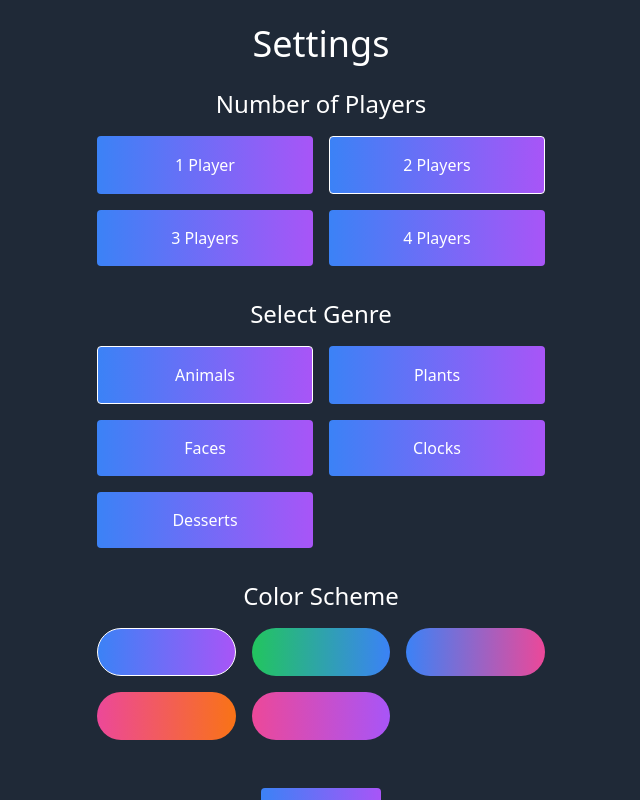
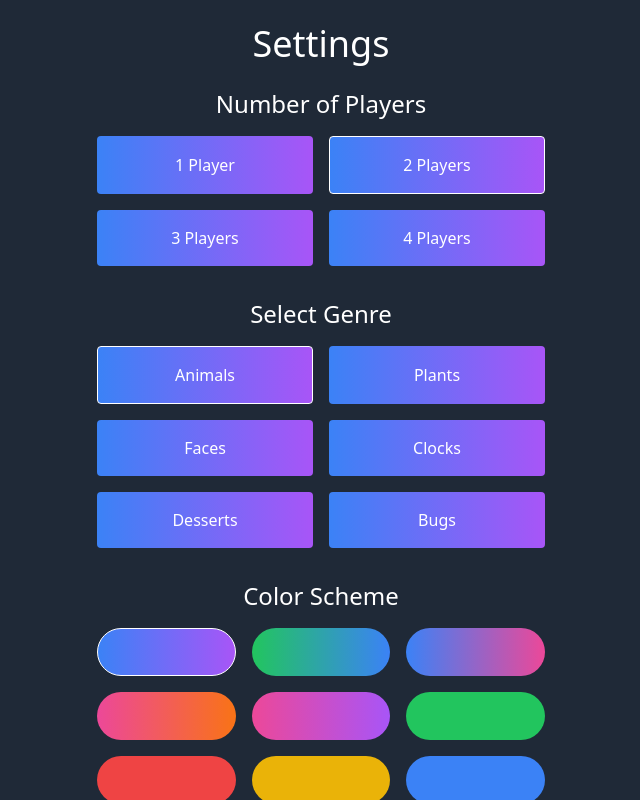
Before and after one commit to redperk/matchymatchy, a React (Vite) app: page / in a window 1280 px wide. Both pictures are taken after a click on the button 1252 px from the left and 28 px from the top of the page. Shown: the top 800 px of the page, without its empty margins (319-959 px from the left). Built offline with nearby package versions, Linux system fonts and the light colour scheme.

Commit message:
feat: add bugs emojis, double confetti count

```diff
--- a/src/components/EmojiSelection.jsx
+++ b/src/components/EmojiSelection.jsx
@@ -8,7 +8,8 @@ const EmojiSelection = ({ onSubmit, selectedGenre, colorScheme }) => {
     plants: ['🌲', '🌳', '🌴', '🌵', '🌿', '🍀', '🍁', '🍂', '🍃', '🌺', '🌻', '🌼', '🌷', '🌸', '💐', '🍄'],
     faces: ['😀', '😁', '😂', '🤣', '😃', '😄', '😅', '😆', '😉', '😊', '😋', '😎', '😍', '😘', '🥰', '😗'],
     clocks: ['🕐', '🕑', '🕒', '🕓', '🕔', '🕕', '🕖', '🕗', '🕘', '🕙', '🕚', '🕛', '🕜', '🕝', '🕞', '🕟'],
-    desserts: ['🍰', '🍦', '🍧', '🍨', '🍩', '🍪', '🎂', '🍫', '🍬', '🍭', '🍮', '🍯', '🥧', '🧁', '🍡', '🍢']
+    desserts: ['🍰', '🍦', '🍧', '🍨', '🍩', '🍪', '🎂', '🍫', '🍬', '🍭', '🍮', '🍯', '🥧', '🧁', '🍡', '🥠'],
+    bugs: ['🐜', '🐞', '🦗', '🕷️', '🦂', '🐛', '🦋', '🐝', '🪲', '🪳', '🪰', '🪱', '🦟', '🐌', '🕸️', '🦠']
   };
 
   const { width, height } = useWindowSize();
--- a/src/components/GameBoard.jsx
+++ b/src/components/GameBoard.jsx
@@ -139,7 +139,7 @@ const GameBoard = ({ selectedAnimals, numPlayers, onNewSelection, colorScheme })
       </div>
       <div className="mt-4 text-white text-center" ref={footerRef}>
         {Object.entries(matches).map(([player, score]) => (
-          <div key={player}>{`Player ${player.replace('player', '')} Matches: ${score}`}</div>
+          <div key={player}>{`Player ${player.replace('player', '')} Matchys: ${score}`}</div>
         ))}
         {gameEnded && (
           <div className="mt-8 flex flex-col items-center w-48">
@@ -153,7 +153,7 @@ const GameBoard = ({ selectedAnimals, numPlayers, onNewSelection, colorScheme })
           key={instance.id}
           width={width}
           height={height}
-          numberOfPieces={200}
+          numberOfPieces={400}
           recycle={false}
           gravity={0.3}
         />
--- a/src/components/SettingsPage.jsx
+++ b/src/components/SettingsPage.jsx
@@ -37,7 +37,14 @@ const SettingsPage = ({ onClose, onSelectPlayers, onSelectGenre, onSelectColorSc
     'from-green-500 to-blue-500',
     'from-blue-500 to-pink-500',
     'from-pink-500 to-orange-500',
-    'from-pink-500 to-purple-500'
+    'from-pink-500 to-purple-500',
+    'bg-green-500',
+    'bg-red-500',
+    'bg-yellow-500',
+    'bg-blue-500',
+    'bg-purple-500',
+    'bg-pink-500',
+    'bg-orange-500',
   ];
 
   return (
@@ -62,7 +69,7 @@ const SettingsPage = ({ onClose, onSelectPlayers, onSelectGenre, onSelectColorSc
       <div className="mb-8 w-full max-w-md">
         <h2 className="text-white text-2xl mb-4 text-center">Select Genre</h2>
         <div className="grid grid-cols-2 gap-4">
-          {['animals', 'plants', 'faces', 'clocks', 'desserts'].map((genre) => (
+          {['animals', 'plants', 'faces', 'clocks', 'desserts', 'bugs'].map((genre) => (
             <button
               key={genre}
               className={`bg-gradient-to-r ${currentColorScheme} text-white px-4 py-4 rounded ${currentGenre === genre ? 'border border-white' : ''}`}
@@ -80,7 +87,7 @@ const SettingsPage = ({ onClose, onSelectPlayers, onSelectGenre, onSelectColorSc
           {colorSchemes.map((colorScheme) => (
             <button
               key={colorScheme}
-              className={`bg-gradient-to-r ${colorScheme} text-white h-12 rounded-full ${currentColorScheme === colorScheme ? 'border border-white' : ''}`}
+              className={`bg-gradient-to-r ${colorScheme.includes('bg-') ? colorScheme : ''} ${colorScheme.includes('to-') ? colorScheme : ''} text-white h-12 rounded-full ${currentColorScheme === colorScheme ? 'border border-white' : ''}`}
               onClick={() => handleColorSchemeSelection(colorScheme)}
             />
           ))}
```
